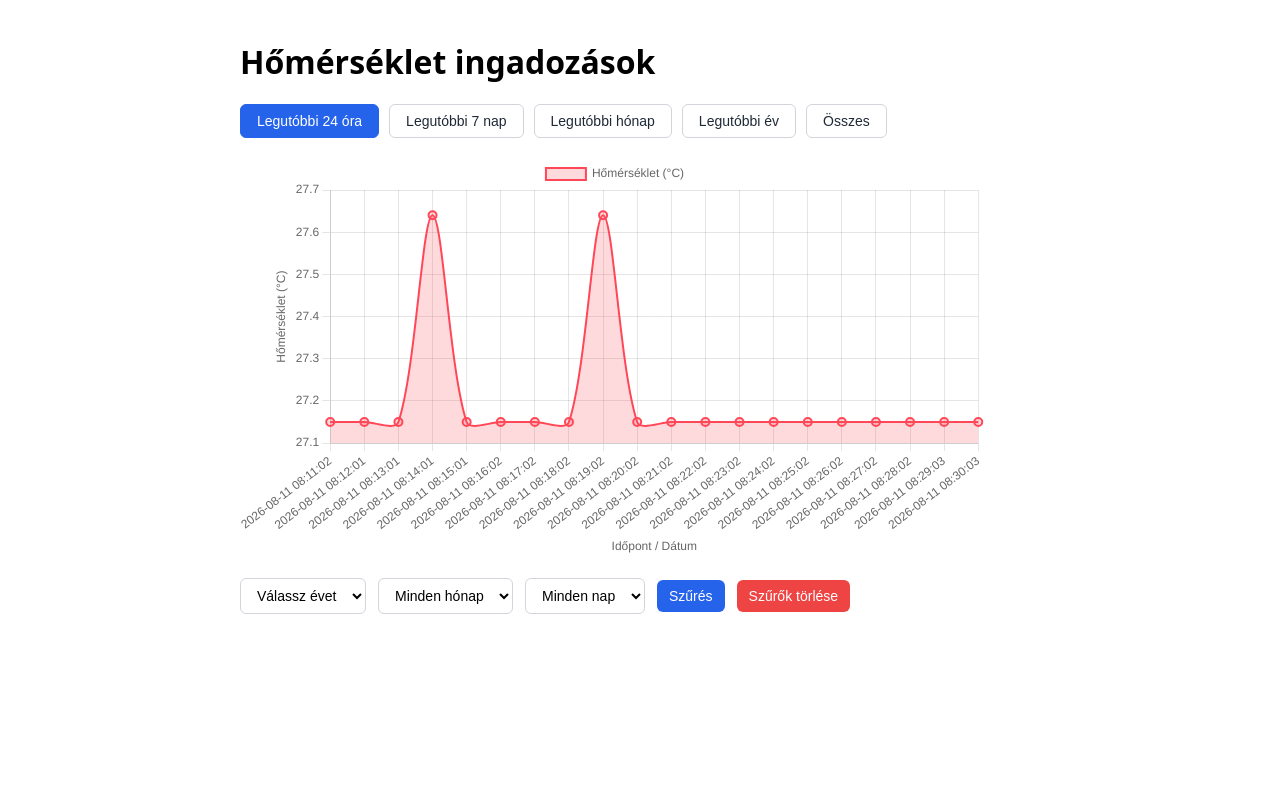
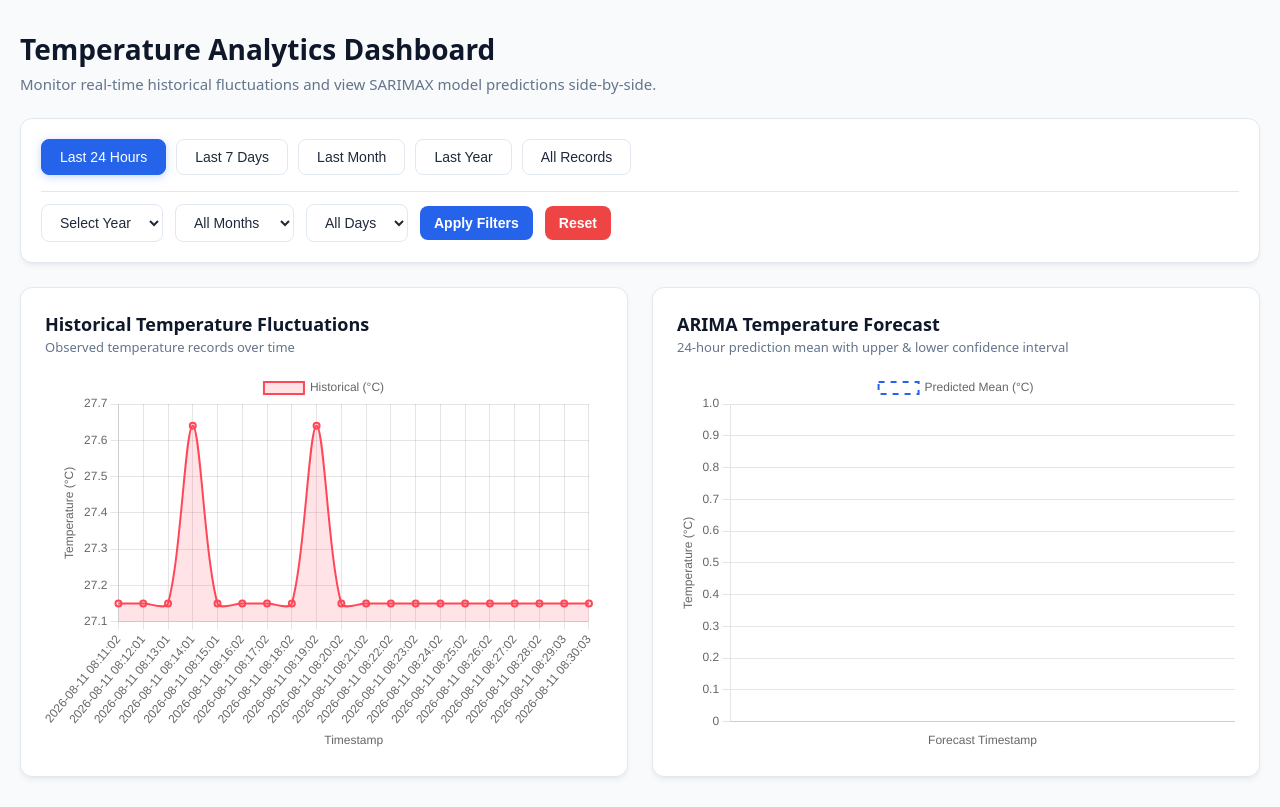
Before and after one commit to Secret198/temperature_log, a Flask app: template temperature_server/templates/index.html in a window 1280 px wide. Before the commit the page ends 614 px from the top, so only its background shows below. Run offline with Flask 3, Linux system fonts and the light colour scheme; the template is opened without the code that fills it: values that come from a table or form of the project are taken from there, others are empty.

Commit message:
front end for predictions

```diff
--- a/temperature_server/app.py
+++ b/temperature_server/app.py
@@ -29,17 +29,9 @@ with app.app_context():
 @app.route('/')
 def home():
     all_records = Temperature.get_all_records()
-    forecast_df = calculate_forecast(all_records)
+    forecast_data = calculate_forecast(all_records)
 
-    forecast_data = []
-    for timestamp, row in forecast_df.iterrows():
-        forecast_data.append({
-            'timestamp': timestamp.strftime('%Y-%m-%d %H:%M:%S'),
-            'temperature': round(float(row['mean']), 2),
-            'lower_bound': round(float(row['mean_ci_lower']), 2),
-            'upper_bound': round(float(row['mean_ci_upper']), 2)
-        })
-    print(forecast_data)
+
 
     temp_count = Temperature.get_today_count()
 
@@ -49,8 +41,8 @@ def home():
     else:
 
         temperatures = Temperature.get_hourly_today()
-    print(temperatures)
-    return render_template('index.html', temperatures=temperatures)
+    print(forecast_data)
+    return render_template('index.html', temperatures=temperatures, forecast_data=forecast_data)
 
 @app.route("/ev/<year>")
 def based_on_year(year):
--- a/temperature_server/templates/index.html
+++ b/temperature_server/templates/index.html
@@ -1,140 +1,276 @@
 <!DOCTYPE html>
-<html lang="hu">
+<html lang="en">
 <head>
     <meta charset="UTF-8">
     <meta name="viewport" content="width=device-width, initial-scale=1.0">
-    <title>Temperature Dashboard</title>
+    <title>Temperature Analytics & Forecast Dashboard</title>
+    <link rel="shortcut icon" href="{{ url_for('static', filename='icon.svg') }}">
 
     <!-- Chart.js CDN -->
     <script src="https://cdn.jsdelivr.net/npm/chart.js"></script>
 
     <style>
+        :root {
+            --primary-color: #2563eb;
+            --primary-hover: #1d4ed8;
+            --danger-color: #ef4444;
+            --danger-hover: #dc2626;
+            --bg-color: #f8fafc;
+            --card-bg: #ffffff;
+            --text-color: #1e293b;
+            --text-muted: #64748b;
+            --border-color: #e2e8f0;
+            --radius: 12px;
+            --shadow: 0 4px 6px -1px rgba(0, 0, 0, 0.05), 0 2px 4px -2px rgba(0, 0, 0, 0.05);
+        }
+
+        * {
+            box-sizing: border-box;
+            margin: 0;
+            padding: 0;
+        }
+
         body {
-            font-family: system-ui, -apple-system, sans-serif;
-            max-width: 800px;
-            margin: 40px auto;
-            padding: 0 20px;
+            font-family: system-ui, -apple-system, BlinkMacSystemFont, 'Segoe UI', Roboto, sans-serif;
+            background-color: var(--bg-color);
+            color: var(--text-color);
+            padding: 30px 20px;
+            max-width: 1400px;
+            margin: 0 auto;
         }
-        .controls {
+
+        .header {
+            margin-bottom: 24px;
+        }
+
+        .header h1 {
+            font-size: 28px;
+            font-weight: 700;
+            color: #0f172a;
+            margin-bottom: 6px;
+        }
+
+        .header p {
+            color: var(--text-muted);
+            font-size: 15px;
+        }
+
+        /* Controls Section */
+        .controls-card {
+            background: var(--card-bg);
+            border: 1px solid var(--border-color);
+            border-radius: var(--radius);
+            padding: 20px;
+            box-shadow: var(--shadow);
+            margin-bottom: 24px;
+            display: flex;
+            flex-direction: column;
+            gap: 16px;
+        }
+
+        .preset-buttons {
             display: flex;
             gap: 10px;
-            margin-bottom: 20px;
             flex-wrap: wrap;
         }
+
         .filter-btn {
-            padding: 8px 16px;
-            border: 1px solid #d1d5db;
+            padding: 9px 18px;
+            border: 1px solid var(--border-color);
             background: #ffffff;
-            border-radius: 6px;
+            border-radius: 8px;
             cursor: pointer;
             font-weight: 500;
-            text-decoration: none;
-            color: #1f2937;
-            display: inline-block;
+            font-size: 14px;
+            color: var(--text-color);
             transition: all 0.2s ease;
         }
+
         .filter-btn:hover {
-            background: #f3f4f6;
+            background: #f1f5f9;
         }
+
         .filter-btn.active {
-            background: #2563eb;
-            color: white;
-            border-color: #2563eb;
+            background: var(--primary-color);
+            color: #ffffff;
+            border-color: var(--primary-color);
+            box-shadow: 0 2px 8px rgba(37, 99, 235, 0.25);
         }
-        .chart-container {
-            position: relative;
-            width: 100%;
-            max-width: 750px;
-            height: 400px;
-            margin-bottom: 20px;
-        }
-        .filter-container {
+
+        .dropdown-filters {
             display: flex;
             gap: 12px;
             align-items: center;
-            margin-bottom: 20px;
             flex-wrap: wrap;
+            padding-top: 12px;
+            border-top: 1px solid var(--border-color);
         }
-        select, button {
-            padding: 8px 12px;
-            border: 1px solid #d1d5db;
-            border-radius: 6px;
-            background-color: white;
+
+        select, button.action-btn {
+            padding: 9px 14px;
+            border: 1px solid var(--border-color);
+            border-radius: 8px;
+            background-color: #ffffff;
             font-size: 14px;
+            color: var(--text-color);
+            outline: none;
         }
+
+        select:focus {
+            border-color: var(--primary-color);
+        }
+
+        button.action-btn {
+            font-weight: 600;
+            cursor: pointer;
+            transition: all 0.2s ease;
+        }
+
         button.apply-btn {
-            background-color: #2563eb;
-            color: white;
+            background-color: var(--primary-color);
+            color: #ffffff;
             border: none;
-            cursor: pointer;
-            font-weight: 500;
         }
+
         button.apply-btn:hover {
-            background-color: #1d4ed8;
+            background-color: var(--primary-hover);
         }
+
         button.reset-btn {
-            background-color: #ef4444;
-            color: white;
+            background-color: var(--danger-color);
+            color: #ffffff;
             border: none;
-            cursor: pointer;
         }
+
         button.reset-btn:hover {
-            background-color: #dc2626;
+            background-color: var(--danger-hover);
+        }
+
+        /* Side-by-Side Charts Layout */
+        .dashboard-grid {
+            display: grid;
+            grid-template-columns: repeat(2, 1fr);
+            gap: 24px;
+        }
+
+        @media (max-width: 1024px) {
+            .dashboard-grid {
+                grid-template-columns: 1fr;
+            }
+        }
+
+        .chart-card {
+            background: var(--card-bg);
+            border: 1px solid var(--border-color);
+            border-radius: var(--radius);
+            padding: 24px;
+            box-shadow: var(--shadow);
+            display: flex;
+            flex-direction: column;
+        }
+
+        .chart-card-header {
+            margin-bottom: 16px;
+        }
+
+        .chart-card-header h2 {
+            font-size: 18px;
+            font-weight: 600;
+            color: #0f172a;
+        }
+
+        .chart-card-header p {
+            font-size: 13px;
+            color: var(--text-muted);
+            margin-top: 2px;
+        }
+
+        .chart-wrapper {
+            position: relative;
+            width: 100%;
+            height: 380px;
         }
     </style>
 </head>
 <body>
-    <h1>Hőmérséklet ingadozások</h1>
 
-    <div class="controls">
-        <button onclick=" setActiveButton('btn-24h'); window.location.href = '/'" class="filter-btn active" id="btn-24h">Legutóbbi 24 óra</button>
-        <button onclick="setActiveButton('btn-week'); updateChartData('/last_week')" class="filter-btn" id="btn-week">Legutóbbi 7 nap</button>
-        <button onclick="setActiveButton('btn-month'); updateChartData('/last_month')" class="filter-btn" id="btn-month">Legutóbbi hónap</button>
-        <button onclick="setActiveButton('btn-year'); updateChartData('/last_year')" class="filter-btn" id="btn-year">Legutóbbi év</button>
-        <button onclick="setActiveButton('btn-all'); updateChartData('/yearly')" class="filter-btn" id="btn-all">Összes</button>
+    <div class="header">
+        <h1>Temperature Analytics Dashboard</h1>
+        <p>Monitor real-time historical fluctuations and view SARIMAX model predictions side-by-side.</p>
     </div>
 
-
-    <!-- Canvas for Chart.js -->
-    <div class="chart-container">
-        <canvas id="tempChart"></canvas>
+    <!-- Filter Controls Card -->
+    <div class="controls-card">
+        <!-- Preset Range Controls -->
+        <div class="preset-buttons">
+            <button onclick="setActiveButton('btn-24h'); window.location.href = '/'" class="filter-btn active" id="btn-24h">Last 24 Hours</button>
+            <button onclick="setActiveButton('btn-week'); updateChartData('/last_week')" class="filter-btn" id="btn-week">Last 7 Days</button>
+            <button onclick="setActiveButton('btn-month'); updateChartData('/last_month')" class="filter-btn" id="btn-month">Last Month</button>
+            <button onclick="setActiveButton('btn-year'); updateChartData('/last_year')" class="filter-btn" id="btn-year">Last Year</button>
+            <button onclick="setActiveButton('btn-all'); updateChartData('/yearly')" class="filter-btn" id="btn-all">All Records</button>
         </div>
 
-    <!-- Date Dropdown Navigation -->
-    <div class="filter-container">
+        <!-- Date Selectors -->
+        <div class="dropdown-filters">
             <select id="yearFilter">
-            <option value="">Válassz évet</option>
+                <option value="">Select Year</option>
                 <option value="2026">2026</option>
                 <option value="2025">2025</option>
                 <option value="2024">2024</option>
             </select>
 
             <select id="monthFilter">
-            <option value="">Minden hónap</option>
-            <option value="01">Január</option>
-            <option value="02">Február</option>
-            <option value="03">Március</option>
-            <option value="04">Április</option>
-            <option value="05">Május</option>
-            <option value="06">Június</option>
-            <option value="07">Július</option>
-            <option value="08">Augusztus</option>
-            <option value="09">Szeptember</option>
-            <option value="10">Október</option>
+                <option value="">All Months</option>
+                <option value="01">January</option>
+                <option value="02">February</option>
+                <option value="03">March</option>
+                <option value="04">April</option>
+                <option value="05">May</option>
+                <option value="06">June</option>
+                <option value="07">July</option>
+                <option value="08">August</option>
+                <option value="09">September</option>
+                <option value="10">October</option>
                 <option value="11">November</option>
                 <option value="12">December</option>
             </select>
 
             <select id="dayFilter">
-            <option value="">Minden nap</option>
+                <option value="">All Days</option>
             </select>
 
-        <button class="apply-btn" onclick="applyFilters()">Szűrés</button>
-        <button class="reset-btn" onclick="window.location.href='/'">Szűrők törlése</button>
+            <button class="action-btn apply-btn" onclick="applyFilters()">Apply Filters</button>
+            <button class="action-btn reset-btn" onclick="window.location.href='/'">Reset</button>
+        </div>
+    </div>
+
+    <!-- Charts Container Grid -->
+    <div class="dashboard-grid">
+        <!-- Chart 1: Historical Data -->
+        <div class="chart-card">
+            <div class="chart-card-header">
+                <h2>Historical Temperature Fluctuations</h2>
+                <p>Observed temperature records over time</p>
+            </div>
+            <div class="chart-wrapper">
+                <canvas id="historyChart"></canvas>
+            </div>
+        </div>
+
+        <!-- Chart 2: ARIMA Forecast -->
+        <div class="chart-card">
+            <div class="chart-card-header">
+                <h2>ARIMA Temperature Forecast</h2>
+                <p>24-hour prediction mean with upper & lower confidence interval</p>
+            </div>
+            <div class="chart-wrapper">
+                <canvas id="forecastChart"></canvas>
+            </div>
+        </div>
     </div>
 
     <script>
-        const rawData = [
+        const rawHistoryData = [
             {% for t in temperatures %}
                 {
                     temperature: {{ t.temperature }},
@@ -143,38 +279,103 @@
             {% endfor %}
         ];
 
-        let tempChart;
+        // ARIMA Forecast predictions passed from Flask
+        const rawForecastData = [
+            {% for f in forecast_data %}
+                {
+                    timestamp: "{{ f.timestamp }}",
+                    temperature: {{ f.temperature }},
+                    lower: {{ f.lower_bound }},
+                    upper: {{ f.upper_bound }}
+                },
+            {% endfor %}
+        ];
 
-        function initChart(data) {
-            const ctx = document.getElementById('tempChart').getContext('2d');
+        let historyChart;
+        let forecastChart;
 
-            tempChart = new Chart(ctx, {
+        function initCharts(historyData, forecastData) {
+            const ctxHistory = document.getElementById('historyChart').getContext('2d');
+            historyChart = new Chart(ctxHistory, {
                 type: 'line',
                 data: {
-                    labels: data.map(item => item.timestamp),
+                    labels: historyData.map(item => item.timestamp),
                     datasets: [{
-                        label: 'Hőmérséklet (°C)',
-                        data: data.map(item => item.temperature),
+                        label: 'Historical (°C)',
+                        data: historyData.map(item => item.temperature),
                         borderColor: '#ff4757',
-                        backgroundColor: 'rgba(255, 71, 87, 0.2)',
+                        backgroundColor: 'rgba(255, 71, 87, 0.15)',
                         borderWidth: 2,
                         fill: true,
                         tension: 0.3,
-                        pointRadius: 4
+                        pointRadius: 3
                     }]
                 },
                 options: {
                     responsive: true,
                     maintainAspectRatio: false,
                     scales: {
-                        x: { title: { display: true, text: 'Időpont / Dátum' } },
-                        y: { title: { display: true, text: 'Hőmérséklet (°C)' } }
+                        x: { title: { display: true, text: 'Timestamp' } },
+                        y: { title: { display: true, text: 'Temperature (°C)' } }
+                    }
+                }
+            });
+
+            const ctxForecast = document.getElementById('forecastChart').getContext('2d');
+            forecastChart = new Chart(ctxForecast, {
+                type: 'line',
+                data: {
+                    labels: forecastData.map(item => item.timestamp),
+                    datasets: [
+                        {
+                            label: 'Predicted Mean (°C)',
+                            data: forecastData.map(item => item.temperature),
+                            borderColor: '#2563eb',
+                            backgroundColor: 'transparent',
+                            borderWidth: 2,
+                            borderDash: [6, 6],
+                            tension: 0.3,
+                            pointRadius: 4,
+                            pointBackgroundColor: '#2563eb'
+                        },
+                        {
+                            label: 'Upper Bound',
+                            data: forecastData.map(item => item.upper),
+                            borderColor: 'rgba(37, 99, 235, 0.3)',
+                            borderWidth: 1,
+                            pointRadius: 0,
+                            fill: '+1', // Fill space down to Lower Bound
+                            backgroundColor: 'rgba(37, 99, 235, 0.15)'
+                        },
+                        {
+                            label: 'Lower Bound',
+                            data: forecastData.map(item => item.lower),
+                            borderColor: 'rgba(37, 99, 235, 0.3)',
+                            borderWidth: 1,
+                            pointRadius: 0,
+                            fill: false
+                        }
+                    ]
+                },
+                options: {
+                    responsive: true,
+                    maintainAspectRatio: false,
+                    plugins: {
+                        legend: {
+                            labels: {
+                                // Hide bounds from legend to keep UI clean
+                                filter: item => item.text !== 'Upper Bound' && item.text !== 'Lower Bound'
+                            }
+                        }
+                    },
+                    scales: {
+                        x: { title: { display: true, text: 'Forecast Timestamp' } },
+                        y: { title: { display: true, text: 'Temperature (°C)' } }
                     }
                 }
             });
         }
 
-        // Dynamically populate days dropdown (01 to 31)
         function setupDayDropdown() {
             const daySelect = document.getElementById('dayFilter');
             for (let i = 1; i <= 31; i++) {
@@ -183,65 +384,25 @@
             }
         }
 
-        // function setActiveButton(btn) {
-        //     // const path = window.location.pathname;
-        //     // if (path === '/') document.getElementById('btn-24h').classList.add('active');
-        //     // else if (path === '/last_week') document.getElementById('btn-week').classList.add('active');
-        //     // else if (path === '/last_month') document.getElementById('btn-month').classList.add('active');
-        //     // else if (path === '/last_year') document.getElementById('btn-year').classList.add('active');
-        //     // else if (path === '/all') document.getElementById('btn-all').classList.add('active');
-        //     document.getElementById(btn).classList.add('active')
-        // }
-
-        // Highlight active preset button and remove highlight from others
         function setActiveButton(activeBtnId) {
-            // 1. Remove active class from all filter buttons
             document.querySelectorAll('.filter-btn').forEach(btn => {
                 btn.classList.remove('active');
             });
 
-            // 2. Add active class to the clicked button
             const selectedBtn = document.getElementById(activeBtnId);
             if (selectedBtn) {
                 selectedBtn.classList.add('active');
             }
         }
 
-        // function applyFilters() {
-        //     const year = document.getElementById('yearFilter').value;
-        //     const month = document.getElementById('monthFilter').value;
-        //     const day = document.getElementById('dayFilter').value;
-
-        //     if (!year) {
-        //         alert("Kérjük, válassz legalább egy évet!");
-        //         return;
-        //     }
-
-        //     if (year && month && day) {
-        //         // Calls @app.route("/ev/<year_month_day>")
-        //         window.location.href = `/ev/${year}-${month}-${day}`;
-        //     } else if (year && month) {
-        //         // Calls @app.route("/ev/<year_month>")
-        //         window.location.href = `/ev/honap/${year}-${month}`;
-        //     } else if (year) {
-        //         // Calls @app.route("/ev/<year>")
-        //         window.location.href = `/ev/honap/nap/${year}`;
-        //     }
-
-
-        // }
-
         async function updateChartData(endpoint) {
             try {
                 const response = await fetch(endpoint);
                 const data = await response.json();
 
-                // Update Chart.js labels and dataset
-                tempChart.data.labels = data.map(item => item.timestamp);
-                tempChart.data.datasets[0].data = data.map(item => item.temperature);
-
-                // Trigger Chart.js smooth re-render animation
-                tempChart.update();
+                historyChart.data.labels = data.map(item => item.timestamp);
+                historyChart.data.datasets[0].data = data.map(item => item.temperature);
+                historyChart.update();
             } catch (error) {
                 console.error("Error fetching temperature data:", error);
             }
@@ -253,29 +414,24 @@
             const day = document.getElementById('dayFilter').value;
 
             if (!year) {
-                alert("Kérjük, válassz legalább egy évet!");
+                alert("Please select at least a year!");
                 return;
             }
-            let url = "/ev"
+            let url = "/ev";
             let dateStr = year;
-            if (month){
+            if (month) {
                 dateStr += `-${month}`;
-                url += "/honap"
+                url += "/honap";
             }
-            if (day){
+            if (day) {
                 dateStr += `-${day}`;
-                url += "/nap"
+                url += "/nap";
             }
 
             updateChartData(`${url}/${dateStr}`);
         }
 
-        function loadPreset(preset) {
-            if (preset === '24h') updateChartData('/api/data');
-            else if (preset === 'week') updateChartData('/api/data/last_week');
-        }
-
-        initChart(rawData);
+        initCharts(rawHistoryData, rawForecastData);
         setupDayDropdown();
     </script>
 </body>
```
Also changed, not shown: temperature_server/forecast.py (+31 -11 lines), temperature_server/templates/error.html (+5 -6 lines), temperature_server/static/icon.svg (added). Lines whose indentation alone changed are shown as unchanged.
